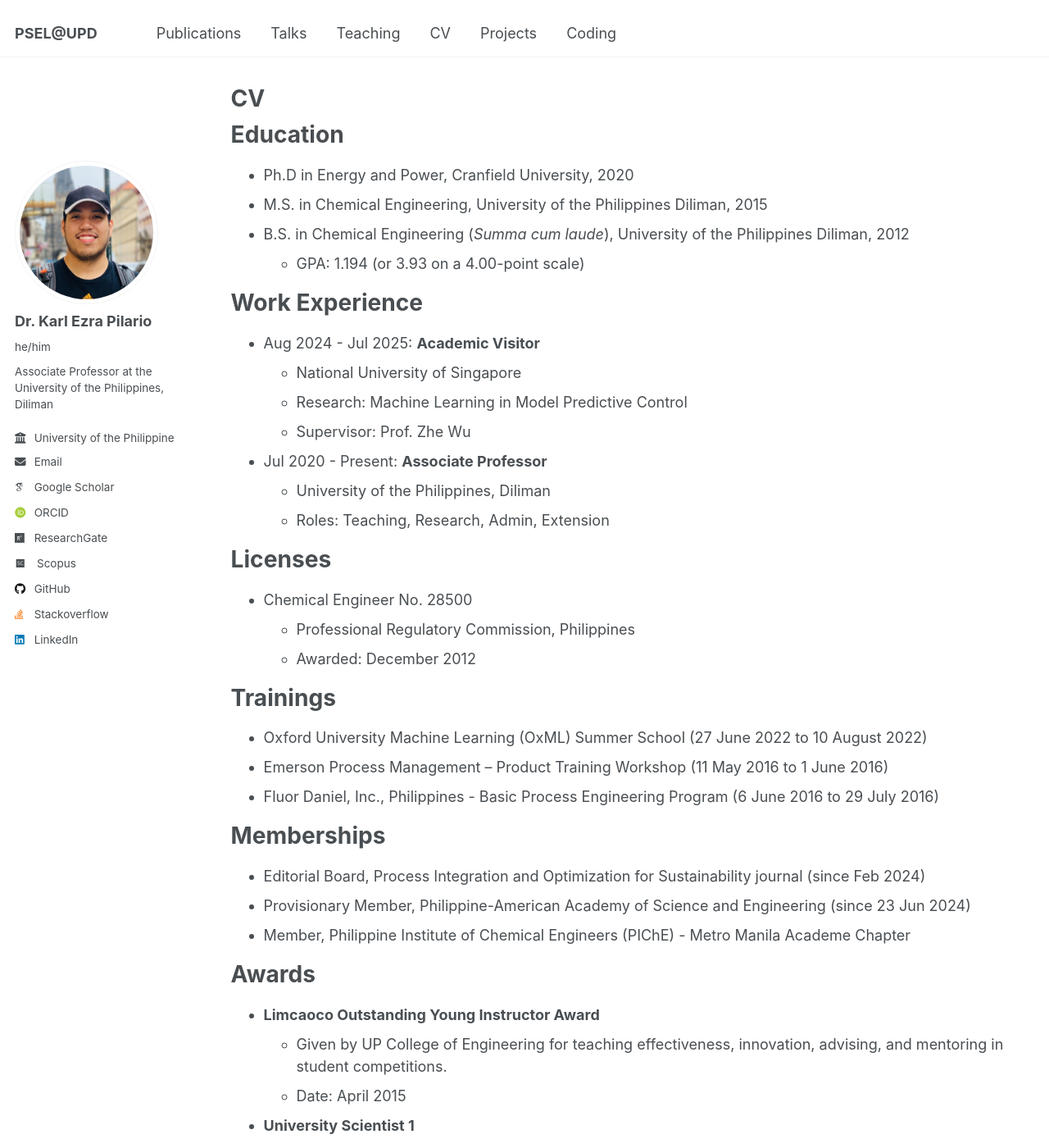
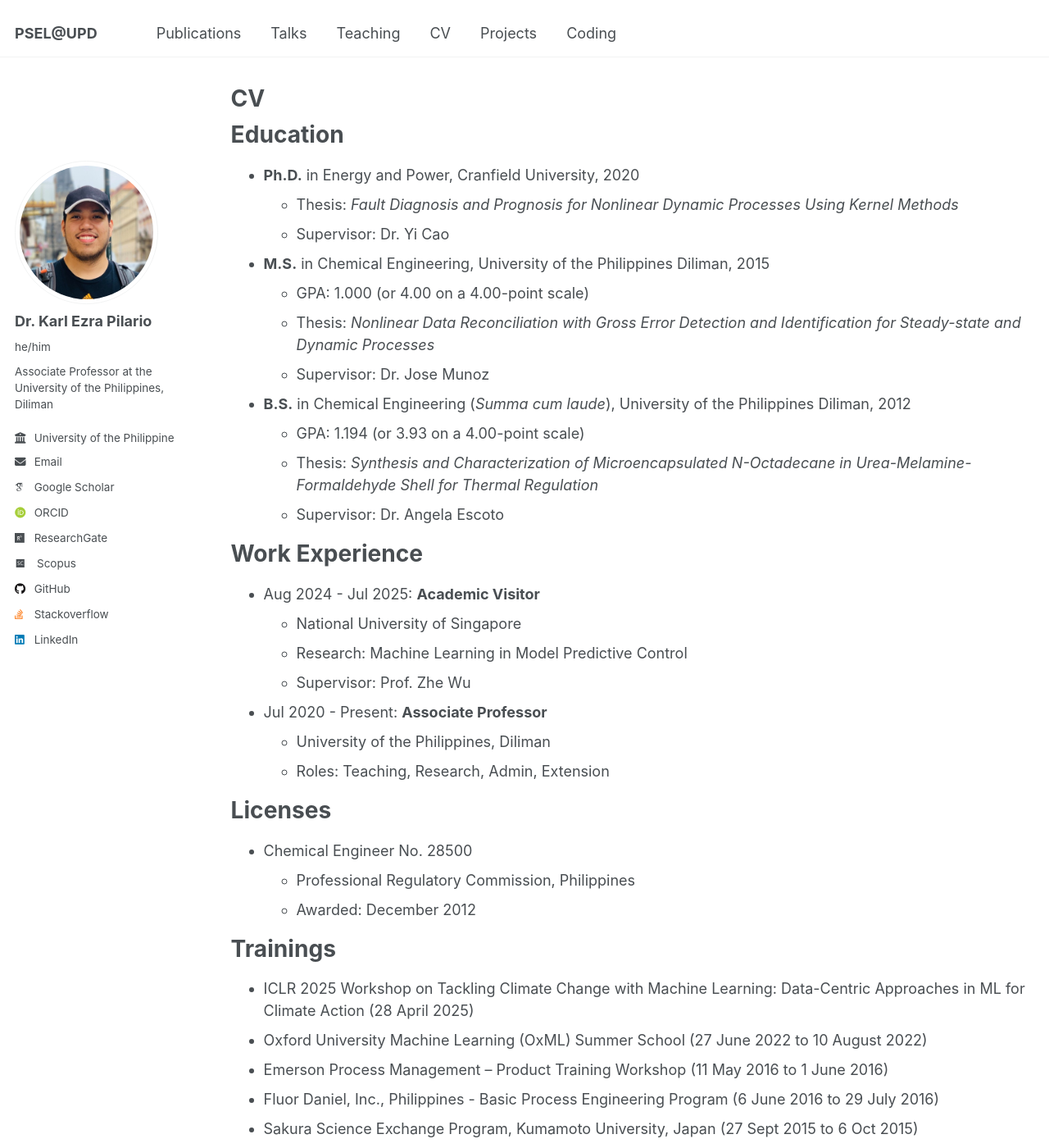
Before and after one commit to kspilario/kspilario.github.io, a Jekyll site: the page built from _pages/cv.md, in a window 1280 px wide and 1400 px high. Shown: the whole window at 82% size. Built offline with Jekyll 4.4.1, drawn with Linux system fonts in a browser that asks for light colours; some web fonts are replaced.

Commit message:
Update cv.md

```diff
--- a/_pages/cv.md
+++ b/_pages/cv.md
@@ -11,10 +11,17 @@ redirect_from:
 
 Education
 ======
-* Ph.D in Energy and Power, Cranfield University, 2020
-* M.S. in Chemical Engineering, University of the Philippines Diliman, 2015
-* B.S. in Chemical Engineering (*Summa cum laude*), University of the Philippines Diliman, 2012
+* **Ph.D.** in Energy and Power, Cranfield University, 2020
+  * Thesis: *Fault Diagnosis and Prognosis for Nonlinear Dynamic Processes Using Kernel Methods*
+  * Supervisor: Dr. Yi Cao
+* **M.S.** in Chemical Engineering, University of the Philippines Diliman, 2015
+  * GPA: 1.000 (or 4.00 on a 4.00-point scale)
+  * Thesis: *Nonlinear Data Reconciliation with Gross Error Detection and Identification for Steady-state and Dynamic Processes*
+  * Supervisor: Dr. Jose Munoz
+* **B.S.** in Chemical Engineering (*Summa cum laude*), University of the Philippines Diliman, 2012
   * GPA: 1.194 (or 3.93 on a 4.00-point scale)
+  * Thesis: *Synthesis and Characterization of Microencapsulated N-Octadecane in Urea-Melamine-Formaldehyde Shell for Thermal Regulation*
+  * Supervisor: Dr. Angela Escoto
 
 Work Experience
 ======
@@ -35,9 +42,11 @@ Licenses
 
 Trainings
 ======
+* ICLR 2025 Workshop on Tackling Climate Change with Machine Learning: Data-Centric Approaches in ML for Climate Action (28 April 2025)
 * Oxford University Machine Learning (OxML) Summer School (27 June 2022 to 10 August 2022)
 * Emerson Process Management – Product Training Workshop (11 May 2016 to 1 June 2016)
 * Fluor Daniel, Inc., Philippines - Basic Process Engineering Program (6 June 2016 to 29 July 2016)
+* Sakura Science Exchange Program, Kumamoto University, Japan (27 Sept 2015 to 6 Oct 2015)
 
 Memberships
 ======
```
